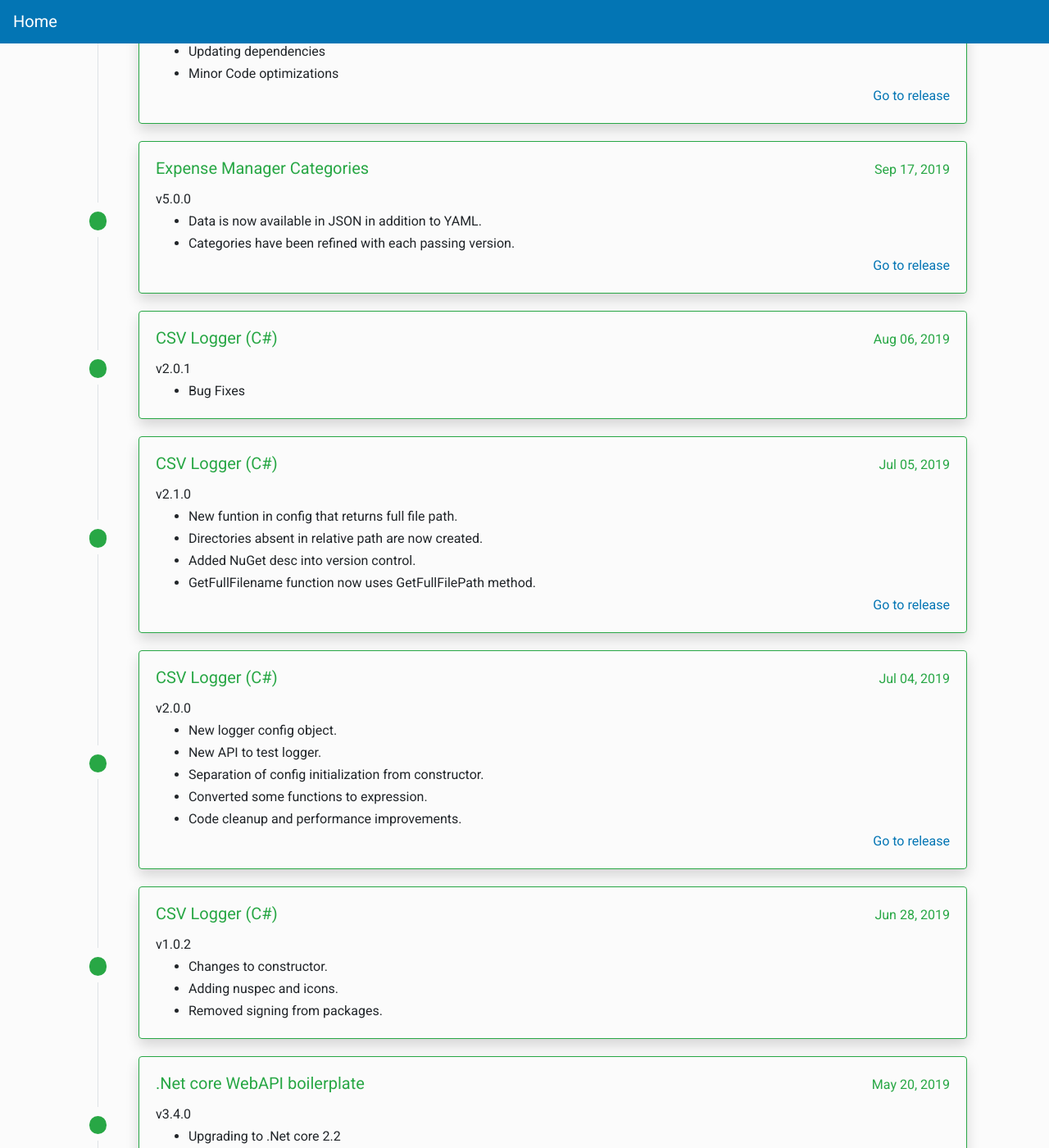
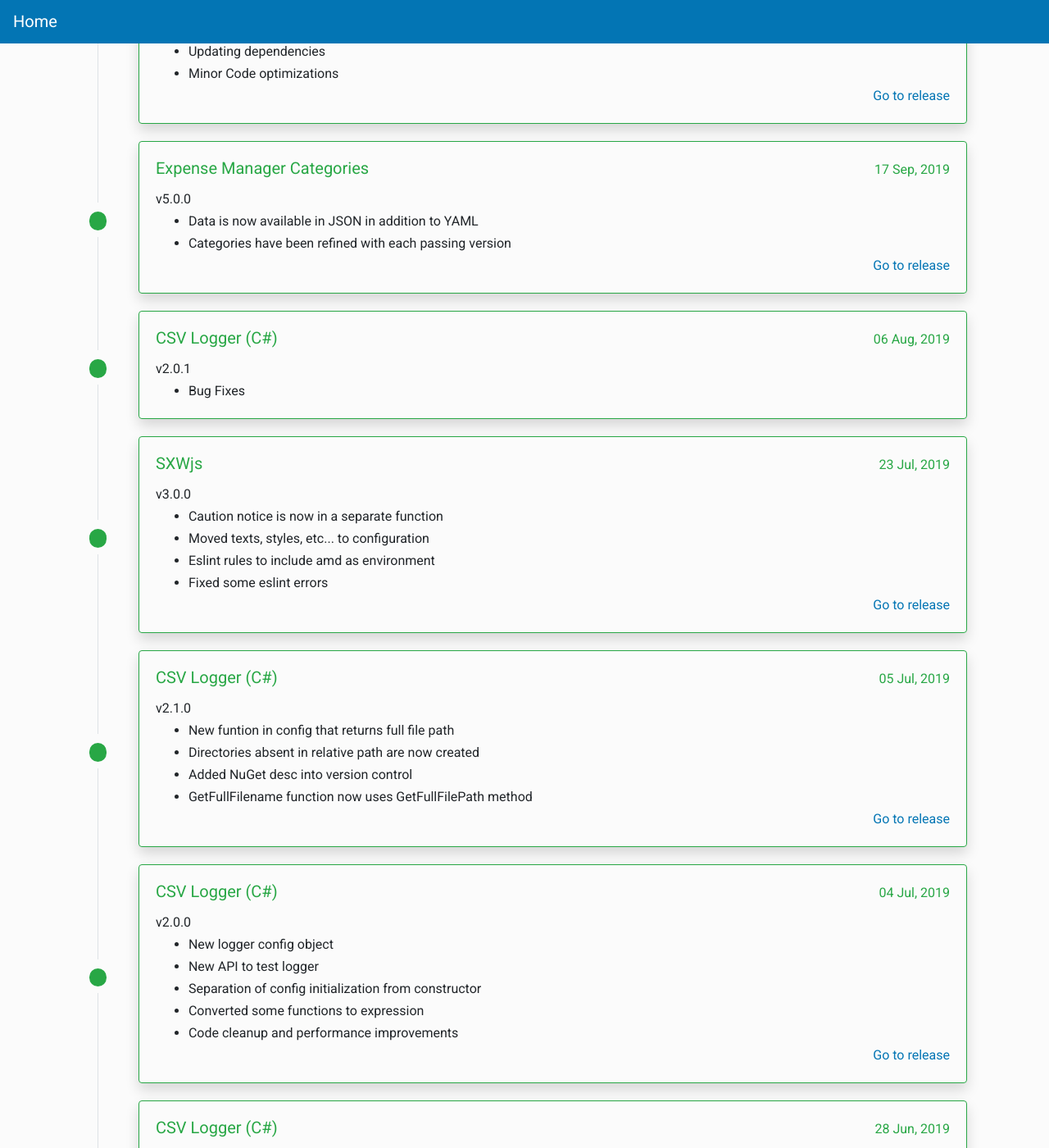
Before and after one commit to kolappannathan/kolappannathan.github.io, a Jekyll site: the page built from pages/changelog.html, in a window 1280 px wide and 1400 px high, scrolled down 366 px. Shown: the whole window at 82% size. Built offline with Jekyll 4.4.1, drawn with Linux system fonts in a browser that asks for light colours; some of the changed text lies outside the part shown.

Commit message:
adding changelog

```diff
--- a/_data/changelog.yml
+++ b/_data/changelog.yml
@@ -2,7 +2,7 @@
 # 2019
 # ------------------------------------------------------------------------
 
-- date: Sep 20, 2019
+- date: 20 Sep, 2019
   project: .Net core WebAPI boilerplate
   url: https://github.com/kolappannathan/dotnet-core-web-api-boilerplate/releases/tag/v4.0.0
   desc: v4.0.0
@@ -11,71 +11,110 @@
     - New helper function to remove line endings
     - New helper function that combaines date and time from two different Date objects
     - New Date attributes for PastOnly and PastAndPresent
-    - StartupLib now refers to helpers functions in core lib instead of business lib.
+    - StartupLib now refers to helpers functions in core lib instead of business lib
     - Moved logger config assignment directly to logger
     - Updating dependencies
     - Minor Code optimizations
-- date: Sep 17, 2019
+- date: 17 Sep, 2019
   project: Expense Manager Categories
   url: https://github.com/kolappannathan/expense-manager-categories
   desc: v5.0.0
   change-list:
-    - Data is now available in JSON in addition to YAML.
-    - Categories have been refined with each passing version.
-- date: Aug 06, 2019
+    - Data is now available in JSON in addition to YAML
+    - Categories have been refined with each passing version
+- date: 06 Aug, 2019
   project: CSV Logger (C#)
   url:
   desc: v2.0.1
   change-list:
     - Bug Fixes
-- date: Jul 05, 2019
+- date: 23 Jul, 2019
+  project: SXWjs
+  url: https://github.com/sxwjs/sxwjs/releases/tag/v3.0.0
+  desc: v3.0.0
+  change-list:
+    - Caution notice is now in a separate function
+    - Moved texts, styles, etc... to configuration
+    - Eslint rules to include amd as environment
+    - Fixed some eslint errors
+- date: 05 Jul, 2019
   project: CSV Logger (C#)
   url: https://github.com/kolappannathan/simple-csv-logger/releases/tag/v2.1.0
   desc: v2.1.0
   change-list:
-    - New funtion in config that returns full file path.
-    - Directories absent in relative path are now created.
-    - Added NuGet desc into version control.
-    - GetFullFilename function now uses GetFullFilePath method.
-- date: Jul 04, 2019
+    - New funtion in config that returns full file path
+    - Directories absent in relative path are now created
+    - Added NuGet desc into version control
+    - GetFullFilename function now uses GetFullFilePath method
+- date: 04 Jul, 2019
   project: CSV Logger (C#)
   url: https://github.com/kolappannathan/simple-csv-logger/releases/tag/v2.0.0
   desc: v2.0.0
   change-list:
-    - New logger config object.
-    - New API to test logger.
-    - Separation of config initialization from constructor.
-    - Converted some functions to expression.
-    - Code cleanup and performance improvements.
-- date: Jun 28, 2019
+    - New logger config object
+    - New API to test logger
+    - Separation of config initialization from constructor
+    - Converted some functions to expression
+    - Code cleanup and performance improvements
+- date: 28 Jun, 2019
   project: CSV Logger (C#)
   url:
   desc: v1.0.2
   change-list:
-    - Changes to constructor.
-    - Adding nuspec and icons.
-    - Removed signing from packages.
-- date: May 20, 2019
+    - Changes to constructor
+    - Adding nuspec and icons
+    - Removed signing from packages
+- date: 06 Jun, 2019
+  project: SXWjs
+  url: https://github.com/sxwjs/sxwjs/releases/tag/v2.0.0
+  desc: v2.0.0
+  change-list:
+    - Published to npm & nuget
+    - Module export is now UMD
+    - Changed status icon styles
+- date: 20 May, 2019
+  project: SXWjs
+  url: https://github.com/sxwjs/sxwjs/releases/tag/v1.2.0
+  desc: v1.2.0
+  change-list:
+    - Added Eslint specification
+    - Modified code to suit eslint specs
+    - Converted comments to JS doc
+- date: 20 May, 2019
   project: .Net core WebAPI boilerplate
   url: New appconfig for developement and production
   desc: v3.4.0
   change-list:
     - Upgrading to .Net core 2.2
-- date: May 16, 2019
+- date: 16 May, 2019
   project: .Net core WebAPI boilerplate
   url: https://github.com/kolappannathan/dotnet-core-web-api-boilerplate/releases/tag/v3.3.0
   desc: v3.3.0
   change-list:
     - New appconfig for developement and production
     - Updating dependencies
-- date: May 09, 2019
+- date: 14 May, 2019
+  project: SXWjs
+  url: https://github.com/sxwjs/sxwjs/releases/tag/v1.1.0
+  desc: v1.1.0
+  change-list:
+    - The lib is now encapsulated within a function
+    - Now using strict mode
+- date: 10 May, 2019
+  project: SXWjs
+  url: https://github.com/sxwjs/sxwjs/releases/tag/v1.0.0
+  desc: v1.0.0
+  change-list:
+    - Initial release
+    - SXW.js is a javascript library that is used to display console warnings against Self XSS attacks
+- date: 09 May, 2019
   project: .Net core WebAPI boilerplate
   url: https://github.com/kolappannathan/dotnet-core-web-api-boilerplate/releases/tag/v3.2.0
   desc: v3.2.0
   change-list:
     - Renamed CSV Logger
     - Optimised code in helpersLib
-- date: May 08, 2019
+- date: 08 May, 2019
   project: .Net core WebAPI boilerplate
   url: https://github.com/kolappannathan/dotnet-core-web-api-boilerplate/releases/tag/v3.1.0
   desc: v3.1.0
@@ -83,7 +122,7 @@
     - Added sub classes to helper
     - Moved Enums to constatnts
     - Minor code optimizations
-- date: May 07, 2019
+- date: 07 May, 2019
   project: .Net core WebAPI boilerplate
   url: https://github.com/kolappannathan/dotnet-core-web-api-boilerplate/releases/tag/3.0.0
   desc: v3.0.0
@@ -92,14 +131,14 @@
     - New APIs to test Helper library functions
     - Database connection string in appconfig is now encrypted
     - Optimized code in JWT token builder
-- date: May 03, 2019
+- date: 03 May, 2019
   project: .Net core WebAPI boilerplate
   url: https://github.com/kolappannathan/dotnet-core-web-api-boilerplate/releases/tag/v2.0.1
   desc: v2.0.1
   change-list:
     - Code optimisations in JWT token builder
     - Few bug fixes
-- date: Apr 30, 2019
+- date: 30 Apr, 2019
   project: .Net core WebAPI boilerplate
   url: https://github.com/kolappannathan/dotnet-core-web-api-boilerplate/releases/tag/v2.0.0
   desc: v2.0.0
@@ -108,134 +147,134 @@
     - New API that reassigns config on the fly
     - New class for info texts
     - JWT token validity is now taken from config
-- date: Mar 28, 2019
+- date: 28 Mar, 2019
   project: C# Web API Helpers
   url:
   desc: This project is now archived and is put in readonly mode. This is done in favour of .Net core Web API boilerplate. The new repo will not only contain Web API Helpers but a whole starter template.
   change-list:
-- date: Mar 25, 2019
+- date: 25 Mar, 2019
   project: .Net core WebAPI boilerplate
   url: https://github.com/kolappannathan/dotnet-core-web-api-boilerplate/releases/tag/v1.0.1
   desc: v1.0.1
   change-list:
     - Improvements to JWT tokens
-- date: Mar 25, 2019
+- date: 25 Mar, 2019
   project: Language Packs for Code2Go
   url:
   desc: This project is now archived and is put in readonly mode. With the arrival of Windows 10 mobile, better code editors have arrived. This project will no longer developed.
   change-list:
-- date: Jan 11, 2019
+- date: 11 Jan, 2019
   project: .Net core WebAPI boilerplate
   url: https://github.com/kolappannathan/dotnet-core-web-api-boilerplate/releases/tag/1.0.0
   desc: v1.0.0 (Initial release)
   change-list:
-    - A boilerplate code for webapi server in dot ner core.
-    - Complete with JWT token, db connectors, core library and web api helpers.
+    - A boilerplate code for webapi server in dot ner core
+    - Complete with JWT token, db connectors, core library and web api helpers
 
 # ------------------------------------------------------------------------
 # 2018
 # ------------------------------------------------------------------------
 
-- date: Dec 27, 2018
+- date: 27 Dec, 2018
   project: Expense Manager Categories
   url: https://github.com/kolappannathan/expense-manager-categories
   desc: Initial release
   change-list:
-    - Income and Expense categories for any expense manager application.
-    - Contains all data in YAMl file.
-    - Sub-categories are provided for all applicable categories.
-- date: Oct 24, 2018
+    - Income and Expense categories for any expense manager application
+    - Contains all data in YAMl file
+    - Sub-categories are provided for all applicable categories
+- date: 24 Oct, 2018
   project: CSV Logger (C#)
   url:
   desc: v1.0.1
   change-list:
-    - Performance improvements.
-    - Replaced static readonly with consts.
-- date: Sep 20, 2018
+    - Performance improvements
+    - Replaced static readonly with consts
+- date: 20 Sep, 2018
   project: CSV Logger (C#)
   url:
   desc: v1.0.0
   change-list:
     - Initial release
-- date: Jul 02, 2018
+- date: 02 Jul, 2018
   project: Accordion
   url: https://github.com/kolappannathan/accordion/releases/tag/v3.0.1
   desc: v3.0.1
   change-list:
-    - Added CSS for mouse pointers in Accordion title.
-    - Replaced demo.
-- date: May 09, 2018
+    - Added CSS for mouse pointers in Accordion title
+    - Replaced demo
+- date: 09 May, 2018
   project: Accordion
   url: https://github.com/kolappannathan/accordion/releases/tag/v3.0.0
   desc: v3.0.0
   change-list:
-    - Replaced tag based heading section with class based one.
-    - Created separated CSS file for css used in accordion.
+    - Replaced tag based heading section with class based one
+    - Created separated CSS file for css used in accordion
     - Renamed classes.
-- date: May 08, 2018
+- date: 08 May, 2018
   project: Accordion
   url: https://github.com/kolappannathan/accordion/releases/tag/v2.1.1
   desc: v2.1.1
   change-list:
-    - CSS improvements.
+    - CSS improvements
     - Adding JS desc, ReadMe, etc...
-    - Folder reorganization.
-- date: May 01, 2018
+    - Folder reorganization
+- date: 01 May, 2018
   project: Accordion
   url: https://github.com/kolappannathan/accordion/releases/tag/v2.1.0
   desc: v2.1.0
   change-list:
-    - Performance improvements.
-    - Changes to class names and varibale names.
-- date: May 01, 2018
+    - Performance improvements
+    - Changes to class names and varibale names
+- date: 01 May, 2018
   project: Accordion
   url: https://github.com/kolappannathan/accordion/releases/tag/v2.0.0
   desc: v2.0.0
   change-list:
-    - Added support for Multiple accordions in single page.
-    - Changed accordion section from Id based to class based.
-    - Minor code optimizations.
+    - Added support for Multiple accordions in single page
+    - Changed accordion section from Id based to class based
+    - Minor code optimizations
 
 # ------------------------------------------------------------------------
 # 2017
 # ------------------------------------------------------------------------
 
-- date: Sep 02, 2017
+- date: 02 Sep, 2017
   project: Acrylic CSS
   url: https://github.com/kolappannathan/acrylic-css
   desc: Initial release
   change-list:
-    - A pure css based style for using acrylic effect in websites.
-    - This is inspired from Microsoft's Fluent Design Language.
-    - The css is validated using W3C validation tool.
+    - A pure css based style for using acrylic effect in websites
+    - This is inspired from Microsoft's Fluent Design Language
+    - The css is validated using W3C validation tool
 
 # ------------------------------------------------------------------------
 # 2016
 # ------------------------------------------------------------------------
 
-- date: Oct 19, 2016
+- date: 19 Oct, 2016
   project: AMP Blogger templates
   url: https://github.com/kolappannathan/amp-blogger-templates
-  desc: Inital release of AMP (Accelerated Mobile Pages) based responsive themes that can be used with Blogger.
+  desc: Inital release of AMP (Accelerated Mobile Pages) based responsive themes that can be used with Blogger
   change-list:
-- date: Sep 14, 2016
+- date: 14 Sep, 2016
   project: Language Packs for Code2Go
   url: https://github.com/kolappannathan/Language-packs-for-Code2Go/releases/tag/v16.0.2
   desc: v16.0.2
   change-list:
-    - Improved Sysntax highlighting in HTML.
-    - Color highlighting is now uniform across all languages.
-    - Imports are now highlighted in Java.
-- date: Aug 12, 2016
+    - Improved Sysntax highlighting in HTML
+    - Color highlighting is now uniform across all languages
+    - Imports are now highlighted in Java
+- date: 12 Aug, 2016
   project: Language Packs for Code2Go
   url: https://github.com/kolappannathan/Language-packs-for-Code2Go/releases/tag/v16.0.1
   desc: v16.0.1
   change-list:
-    - Added support for Python language.
-- date: Aug 08, 2016
+    - Added support for Python language
+- date: 08 Aug, 2016
   project: Language Packs for Code2Go
   url: https://github.com/kolappannathan/Language-packs-for-Code2Go/releases/tag/v16.0.0
   desc: v16.0.0
   change-list:
-    - Initial release of Language packs addons for Code2Go code editor for Windows Phones.
-    - Four languages (C++, HTML, Java and VB) are supported in this release.
+    - Initial release of Language packs addons for Code2Go code editor for Windows Phones
+    - Four languages (C++, HTML, Java and VB) are supported in this release
--- a/_includes/svg-icons.html
+++ b/_includes/svg-icons.html
@@ -51,6 +51,17 @@
                 d="m491 130.32c-9.715-5.609-21.033-7.099-31.871-4.196-10.836 2.904-19.894 9.854-25.502 19.569l-125.84 217.96c-0.689 1.195-1.125 2.52-1.278 3.891l-8.858 79.344c-0.44 3.948 1.498 7.783 4.938 9.77 1.553 0.896 3.278 1.34 4.999 1.34 2.092 0 4.176-0.655 5.931-1.948l64.284-47.344c1.111-0.818 2.041-1.857 2.73-3.052l125.84-217.96c11.58-20.056 4.684-45.794-15.372-57.374zm-170.94 296.07 4.626-41.432 28.942 16.71-33.568 24.722zm48.15-39.398-38.105-22 100.98-174.91 38.105 22-100.98 174.91zm120.84-209.3-9.857 17.073-38.105-22 9.857-17.073c2.938-5.089 7.682-8.729 13.358-10.25 5.678-1.522 11.606-0.74 16.694 2.198 5.089 2.938 8.729 7.682 10.25 13.358s0.741 11.605-2.197 16.694z" />
         </g>
 
+        <g id="icon-changelog">
+            <path d="m279.59 423.71c-3.836 0.956-7.747 1.805-11.629 2.52-10.148 1.887-16.857 11.647-14.98 21.804 0.927 4.997 3.765 9.159 7.618 11.876 3.971 2.795 9.025 4.057 14.175 3.099 4.623-0.858 9.282-1.867 13.854-3.008 10.021-2.494 16.126-12.646 13.626-22.662-2.494-10.025-12.637-16.125-22.664-13.629z"/>
+            <path d="m417.89 173.05c1.31 3.948 3.811 7.171 6.97 9.398 4.684 3.299 10.813 4.409 16.662 2.475 9.806-3.256 15.119-13.83 11.875-23.631-1.478-4.468-3.118-8.95-4.865-13.314-3.836-9.59-14.714-14.259-24.309-10.423-9.585 3.834-14.256 14.715-10.417 24.308 1.468 3.668 2.843 7.433 4.084 11.187z"/>
+            <path d="m340.36 397.01c-3.299 2.178-6.704 4.286-10.134 6.261-8.949 5.162-12.014 16.601-6.854 25.546 1.401 2.433 3.267 4.422 5.416 5.942 5.769 4.059 13.604 4.667 20.127 0.909 4.078-2.352 8.133-4.854 12.062-7.452 8.614-5.691 10.985-17.294 5.291-25.912-5.693-8.621-17.291-10.989-25.908-5.294z"/>
+            <path d="m465.02 225.28c-0.407-10.322-9.101-18.356-19.426-17.953-10.312 0.407-18.352 9.104-17.947 19.422 0.155 3.945 0.195 7.949 0.104 11.89-0.145 6.473 3.021 12.243 7.941 15.711 2.931 2.064 6.488 3.313 10.345 3.401 10.322 0.229 18.876-7.958 19.105-18.285 0.103-4.709 0.064-9.48-0.122-14.186z"/>
+            <path d="m414.84 347.82c-8.277-6.21-19.987-4.524-26.186 3.738-2.374 3.164-4.874 6.289-7.434 9.298-6.69 7.86-5.745 19.666 2.115 26.361 0.448 0.38 0.901 0.729 1.371 1.057 7.814 5.509 18.674 4.243 24.992-3.171 3.057-3.59 6.037-7.323 8.874-11.102 6.2-8.262 4.522-19.98-3.732-26.181z"/>
+            <path d="m442.32 280.21c-9.855-3.09-20.35 2.396-23.438 12.251-1.182 3.765-2.492 7.548-3.906 11.253-3.105 8.156-0.13 17.13 6.69 21.939 1.251 0.879 2.629 1.624 4.126 2.19 9.649 3.682 20.454-1.159 24.132-10.812 1.679-4.405 3.237-8.906 4.646-13.382 3.085-9.857-2.397-20.349-12.25-23.439z"/>
+            <path d="m198 426.4c-16.72-3.002-32.759-8.114-47.968-15.244-0.18-0.094-0.341-0.201-0.53-0.287-3.584-1.687-7.162-3.494-10.63-5.382-0.012-0.014-0.034-0.023-0.053-0.031-6.363-3.504-12.573-7.381-18.606-11.628-87.972-61.97-109.12-183.96-47.15-271.93 13.476-19.122 29.784-35.075 47.965-47.719 0.224-0.156 0.448-0.311 0.67-0.468 64.067-44.144 151.06-47.119 219.09-1.757l-14.611 21.111c-4.062 5.876-1.563 10.158 5.548 9.518l63.467-5.682c7.12-0.64 11.378-6.799 9.463-13.675l-17.043-61.406c-1.908-6.884-6.793-7.708-10.859-1.833l-14.645 21.161c-49.924-33.513-109.8-46.292-169.24-35.986-5.986 1.036-11.888 2.304-17.709 3.78-0.045 8e-3 -0.081 0.013-0.117 0.021-0.225 0.055-0.453 0.128-0.672 0.189-51.25 13.161-95.965 43.052-127.87 85.7-0.269 0.319-0.546 0.631-0.8 0.978-1.061 1.429-2.114 2.891-3.145 4.353-1.686 2.396-3.348 4.852-4.938 7.308-0.199 0.296-0.351 0.597-0.525 0.896-26.33 40.801-39.03 87.971-36.852 135.99 5e-3 0.158-4e-3 0.317 0 0.479 0.211 4.691 0.583 9.447 1.088 14.129 0.027 0.302 0.094 0.588 0.145 0.89 0.522 4.708 1.177 9.427 1.998 14.145 8.344 48.138 31.052 91.455 65.079 125.16 0.079 0.079 0.161 0.165 0.241 0.247 0.028 0.031 0.059 0.047 0.086 0.076 9.142 9.017 19.086 17.357 29.793 24.898 28.02 19.744 59.221 32.795 92.729 38.808 10.167 1.827 19.879-4.941 21.703-15.103 1.823-10.169-4.939-19.889-15.103-21.71z"/>
+            <path d="m221.12 83.198c-8.363 0-15.137 6.78-15.137 15.131v150.75l137.87 71.271c2.219 1.149 4.595 1.69 6.933 1.69 5.476 0 10.765-2.982 13.454-8.185 3.835-7.426 0.933-16.549-6.493-20.384l-121.51-62.818v-132.32c-1e-3 -8.351-6.767-15.131-15.12-15.131z"/>
+            </g>
+
         <g id="icon-linkedin">
             <rect x="5.424" y="145.9" width="94.216" height="282.93" />
             <path
```
Also changed, not shown: index.html (+6 -4 lines).
